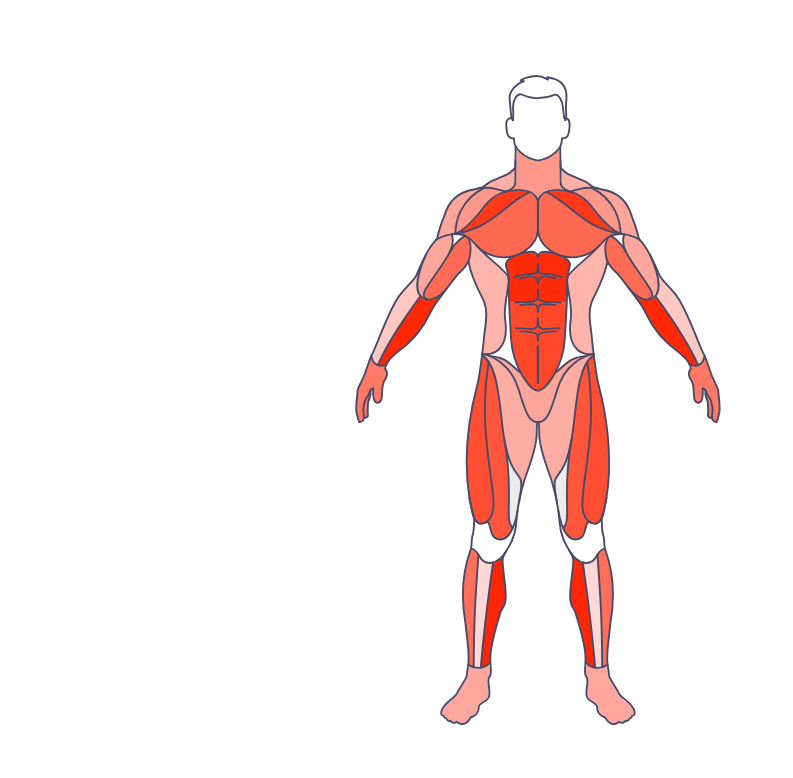
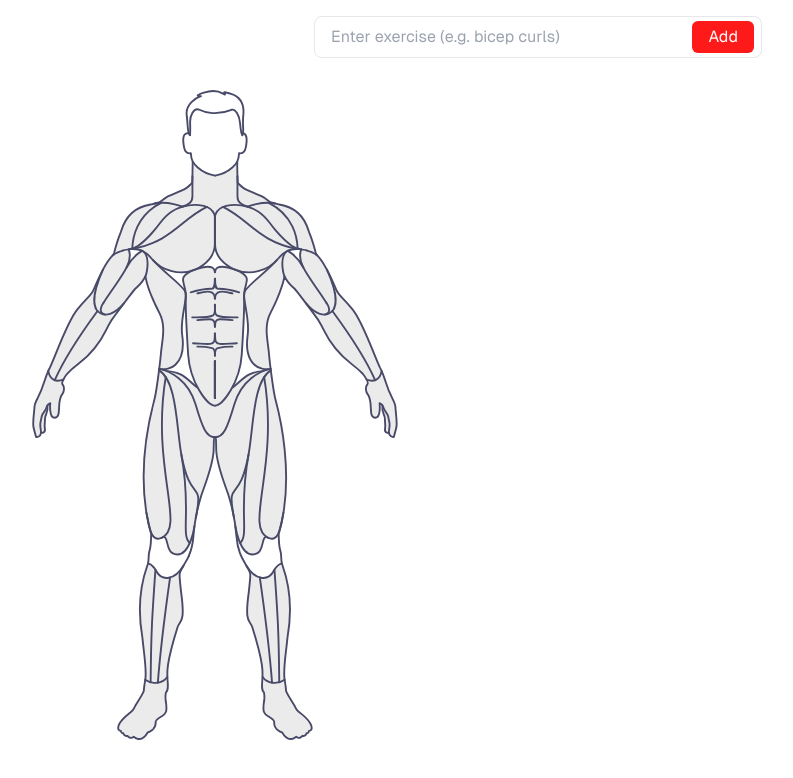
Before and after one commit to nicholaseruplarsen/workout-app, a Next.js app: page /workout-app/ in a window 1280 px wide. Shown: the top 778 px of the page, without its empty margins (102-895 px from the left). Built offline with nearby package versions, Linux system fonts and the light colour scheme.

Commit message:
Can add "bicep curls" as an entry and have the correct muscles highlight

```diff
--- a/package.json
+++ b/package.json
@@ -9,9 +9,10 @@
     "lint": "next lint"
   },
   "dependencies": {
+    "framer-motion": "^10.16.4",
     "next": "15.0.3",
-    "react": "19.0.0-rc-66855b96-20241106",
-    "react-dom": "19.0.0-rc-66855b96-20241106"
+    "react": "^18.2.0",
+    "react-dom": "^18.2.0"
   },
   "devDependencies": {
     "@svgr/webpack": "^8.1.0",
--- a/src/components/BodyMap.tsx
+++ b/src/components/BodyMap.tsx
@@ -1,7 +1,7 @@
 // src/components/BodyMap.tsx
 'use client';
 
-import { useEffect, useState } from 'react';
+import { useState } from 'react';
 import { MuscleSvg } from './MuscleSvg';
 
 const muscleGroups = [
@@ -13,47 +13,107 @@ const muscleGroups = [
   'anterior-deltoid', 'lateral-deltoid', 'hands'
 ];
 
-interface BodyMapProps {
-  svgContent: string;
+// Exercise database
+const exerciseDatabase: Record<string, Record<string, number>> = {
+  'bicep curls': {
+    'long-head-bicep': 90,
+    'short-head-bicep': 85,
+    'wrist-flexors': 30,
+  },
+  // Add more exercises as needed
+};
+
+interface SavedExercise {
+  name: string;
+  completed: boolean;
 }
 
-export default function BodyMap({ svgContent }: BodyMapProps) {
-  const [muscleActivations, setMuscleActivations] = useState<Record<string, number>>({});
-  const [isReady, setIsReady] = useState(false);
-
-  useEffect(() => {
-    // Initialize random activations
-    const initialActivations = muscleGroups.reduce((acc, muscle) => {
-      acc[muscle] = Math.floor(Math.random() * 100);
+export default function BodyMap({ svgContent }: { svgContent: string }) {
+  // Initialize all muscles with 0 activation
+  const [muscleActivations, setMuscleActivations] = useState<Record<string, number>>(() => {
+    return muscleGroups.reduce((acc, muscle) => {
+      acc[muscle] = 0;
       return acc;
     }, {} as Record<string, number>);
-    setMuscleActivations(initialActivations);
-  }, []);
+  });
+
+  const [isReady, setIsReady] = useState(false);
+  const [exerciseInput, setExerciseInput] = useState('');
+  const [savedExercises, setSavedExercises] = useState<SavedExercise[]>([]);
+
+  const handleExerciseSubmit = (e: React.FormEvent) => {
+    e.preventDefault();
+    const normalizedInput = exerciseInput.toLowerCase().trim();
+
+    if (normalizedInput && exerciseDatabase[normalizedInput]) {
+      // Update muscle activations
+      setMuscleActivations(prev => ({
+        ...muscleGroups.reduce((acc, muscle) => {
+          acc[muscle] = 0;
+          return acc;
+        }, {} as Record<string, number>),
+        ...exerciseDatabase[normalizedInput]
+      }));
+
+      // Add to saved exercises
+      setSavedExercises(prev => [...prev, {
+        name: exerciseInput.trim(),
+        completed: false
+      }]);
+
+      setExerciseInput('');
+    }
+  };
+
+  const toggleExercise = (index: number) => {
+    setSavedExercises(prev => prev.map((ex, i) =>
+      i === index ? { ...ex, completed: !ex.completed } : ex
+    ));
+  };
+
+  const removeExercise = (index: number) => {
+    setSavedExercises(prev => prev.filter((_, i) => i !== index));
+    if (savedExercises.length === 1) {
+      // Reset all muscle activations to 0 when removing the last exercise
+      setMuscleActivations(muscleGroups.reduce((acc, muscle) => {
+        acc[muscle] = 0;
+        return acc;
+      }, {} as Record<string, number>));
+    }
+  };
 
   const getActivationColor = (activation: number) => {
-    // Convert activation to decimal (0-1)
-    const t = activation / 100;
-
-    // Start color (light pink/white) - rgb(255, 229, 229)
-    const r1 = 255;
-    const g1 = 229;
-    const b1 = 229;
-
-    // End color (bright red) - rgb(255, 36, 0)
-    const r2 = 255;
-    const g2 = 36;
-    const b2 = 0;
-
-    // Linear interpolation between the two colors
-    const r = Math.round(r1 + (r2 - r1) * t);
-    const g = Math.round(g1 + (g2 - g1) * t);
-    const b = Math.round(b1 + (b2 - b1) * t);
-
-    return `rgb(${r}, ${g}, ${b})`;
+    if (activation === 0) return '#EBEBEB';
+    if (activation >= 80) return '#FF1A1A';
+    if (activation >= 60) return '#FF4D4D';
+    if (activation >= 40) return '#FF8080';
+    if (activation >= 20) return '#FFB3B3';
+    return '#FFE5E5';
   };
 
   return (
-    <div className="flex items-center justify-center min-h-screen">
+    <div className="flex flex-col items-center min-h-screen p-4">
+      <form onSubmit={handleExerciseSubmit} className="w-full max-w-md mb-8">
+        <div className="relative">
+          <input
+            type="text"
+            value={exerciseInput}
+            onChange={(e) => setExerciseInput(e.target.value)}
+            placeholder="Enter exercise (e.g. bicep curls)"
+            className="w-full px-4 py-2 border rounded-lg focus:ring-2 focus:ring-mw-red-500 focus:border-transparent"
+          />
+          <button
+            type="submit"
+            className="absolute right-2 top-1/2 -translate-y-1/2 px-4 py-1 bg-mw-red-500 text-white rounded-md hover:bg-mw-red-700 transition-colors"
+          >
+            Add
+          </button>
+        </div>
+      </form>
+
+      <div className="flex flex-col md:flex-row gap-8 w-full max-w-6xl">
+        <div className="flex-1">
+          <div className={`bodymap-container ${isReady ? 'ready' : ''}`}>
             <style jsx global>{`
               .bodymap-container {
                 visibility: hidden;
@@ -99,7 +159,6 @@ export default function BodyMap({ svgContent }: BodyMapProps) {
                 z-index: 1000;
               }
             `}</style>
-      <div className={`bodymap-container ${isReady ? 'ready' : ''}`}>
             <MuscleSvg
               className="w-auto h-auto preserve-aspect-ratio bodymap"
               svgContent={svgContent}
@@ -108,5 +167,37 @@ export default function BodyMap({ svgContent }: BodyMapProps) {
             />
           </div>
         </div>
+
+        {savedExercises.length > 0 && (
+          <div className="flex-1 bg-gray-900 p-4 rounded-lg">
+            <h2 className="text-lg font-semibold mb-4 text-white">Saved Exercises</h2>
+            <div className="space-y-2">
+              {savedExercises.map((exercise, index) => (
+                <div
+                  key={index}
+                  className="flex items-center gap-2 bg-gray-800 p-2 rounded"
+                >
+                  <input
+                    type="checkbox"
+                    checked={exercise.completed}
+                    onChange={() => toggleExercise(index)}
+                    className="w-5 h-5 accent-mw-red-500"
+                  />
+                  <span className={`text-white ${exercise.completed ? 'line-through' : ''}`}>
+                    {exercise.name}
+                  </span>
+                  <button
+                    onClick={() => removeExercise(index)}
+                    className="ml-auto text-gray-400 hover:text-mw-red-500"
+                  >
+                    ×
+                  </button>
+                </div>
+              ))}
+            </div>
+          </div>
+        )}
+      </div>
+    </div>
   );
 }
--- /dev/null
+++ b/src/components/ExerciseInput.tsx
@@ -0,0 +1,40 @@
+// src/components/ExerciseInput.tsx
+'use client';
+
+import { useState } from 'react';
+
+interface ExerciseInputProps {
+  onExerciseSubmit: (exercise: string) => void;
+}
+
+export function ExerciseInput({ onExerciseSubmit }: ExerciseInputProps) {
+  const [input, setInput] = useState('');
+
+  const handleSubmit = (e: React.FormEvent) => {
+    e.preventDefault();
+    if (input.trim()) {
+      onExerciseSubmit(input.trim());
+      setInput('');
+    }
+  };
+
+  return (
+    <form onSubmit={handleSubmit} className="w-full max-w-md mx-auto mb-8">
+      <div className="relative">
+        <input
+          type="text"
+          value={input}
+          onChange={(e) => setInput(e.target.value)}
+          placeholder="Enter exercise (e.g. bicep curls)"
+          className="w-full px-4 py-2 border rounded-lg focus:ring-2 focus:ring-mw-red-500 focus:border-transparent"
+        />
+        <button
+          type="submit"
+          className="absolute right-2 top-1/2 -translate-y-1/2 px-4 py-1 bg-mw-red-500 text-white rounded-md hover:bg-mw-red-700 transition-colors"
+        >
+          Add
+        </button>
+      </div>
+    </form>
+  );
+}
--- /dev/null
+++ b/src/components/ExerciseList.tsx
@@ -0,0 +1,45 @@
+// src/components/ExerciseList.tsx
+'use client';
+
+import { SavedExercise } from '@/types/exercise';
+import { motion, AnimatePresence } from 'framer-motion';
+
+interface ExerciseListProps {
+  exercises: SavedExercise[];
+  onExerciseToggle: (id: string) => void;
+  onExerciseDelete: (id: string) => void;
+}
+
+export function ExerciseList({ exercises, onExerciseToggle, onExerciseDelete }: ExerciseListProps) {
+  return (
+    <div className="w-full max-w-md mx-auto">
+      <AnimatePresence>
+        {exercises.map((exercise) => (
+          <motion.div
+            key={exercise.id}
+            initial={{ opacity: 0, y: 20 }}
+            animate={{ opacity: 1, y: 0 }}
+            exit={{ opacity: 0, x: -100 }}
+            className="flex items-center gap-4 p-4 mb-2 bg-white dark:bg-gray-800 rounded-lg shadow"
+          >
+            <input
+              type="checkbox"
+              checked={exercise.completed}
+              onChange={() => onExerciseToggle(exercise.id)}
+              className="w-5 h-5 accent-mw-red-500"
+            />
+            <span className={exercise.completed ? 'line-through text-gray-500' : ''}>
+              {exercise.name}
+            </span>
+            <button
+              onClick={() => onExerciseDelete(exercise.id)}
+              className="ml-auto text-gray-400 hover:text-mw-red-500"
+            >
+              ×
+            </button>
+          </motion.div>
+        ))}
+      </AnimatePresence>
+    </div>
+  );
+}
--- /dev/null
+++ b/src/types/exercise.ts
@@ -0,0 +1,13 @@
+// src/types/exercise.ts
+export interface Exercise {
+  id: string;
+  name: string;
+  muscleActivations: Record<string, number>;
+  instructions?: string[];
+  equipment?: string[];
+}
+
+export interface SavedExercise extends Exercise {
+  completed: boolean;
+  dateAdded: string;
+}
```
Also changed, not shown: src/lib/exercises.ts (added, +29 -0 lines), 1 other file (tests, documents, lock files or other folders). Lines whose indentation alone changed are shown as unchanged.
